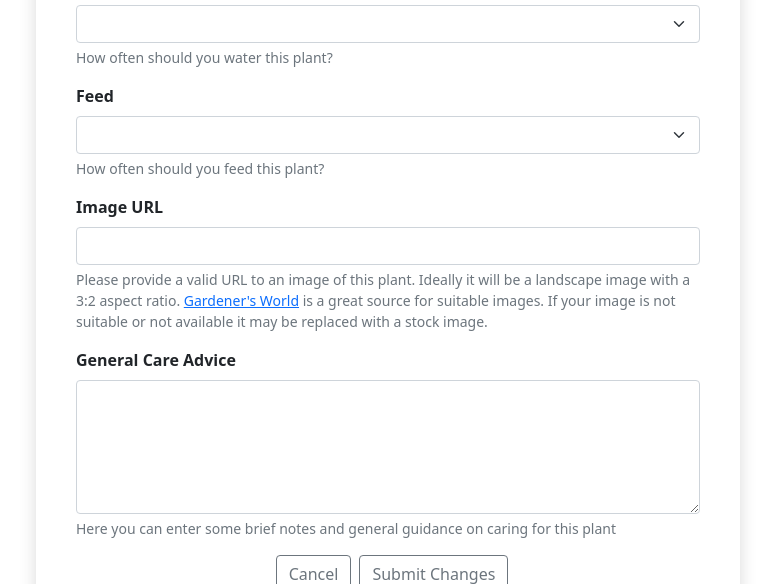
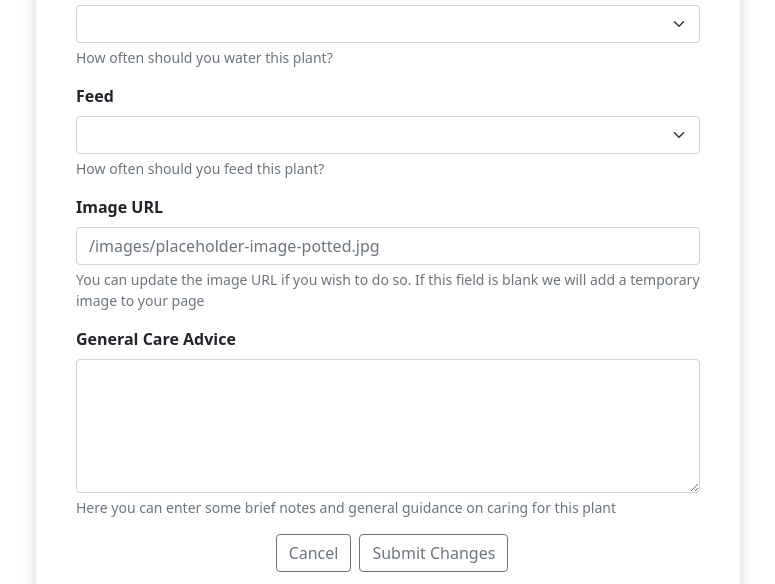
Before and after one commit to AledPeart/plant-base, a Flask app: template templates/edit_sheet.html in a window 1280 px wide. Shown: the part 803-1387 px from the top of the page, without its empty margins (252-1027 px from the left). Run offline with Flask 2, Linux system fonts and the light colour scheme; the template is opened without the code that fills it, so the values that code supplies are empty; some libraries are stand-ins or nearby versions; some web fonts are replaced.

Commit message:
Updated README.md

```diff
--- a/templates/edit_sheet.html
+++ b/templates/edit_sheet.html
@@ -95,12 +95,8 @@
                 <div class="mb-3">
                     <label for="image" class="form-label">Image URL</label>
                     <input type="url" value="{{ sheet.image }}" name="image" class="form-control" id="image"
-                        aria-describedby="image" minlength="3" maxlength="500">
-                    <div class="form-text">Please provide a valid URL to an image of this plant. Ideally it will
-                        be a landscape image with a 3:2 aspect ratio.
-                        <a href="https://www.gardenersworld.com/" target="blank">Gardener's World</a> is a great
-                        source for suitable images. If your image is not suitable or not available it may be
-                        replaced with a stock image.</div>
+                        aria-describedby="image" minlength="3" maxlength="500" placeholder="/images/placeholder-image-potted.jpg">
+                    <div class="form-text">You can update the image URL if you wish to do so. If this field is blank we will add a temporary image to your page</div>
                 </div>
 
                 <!-- General Info -->
```
Also changed, not shown: README.md, static/images/site_maps/database-design.png (renamed from static/images/site maps/database-design.png), static/images/site_maps/functionality-map.png (renamed from static/images/site maps/functionality-map.png), static/images/site_maps/site-layout.png (renamed from static/images/site maps/site-layout.png).
